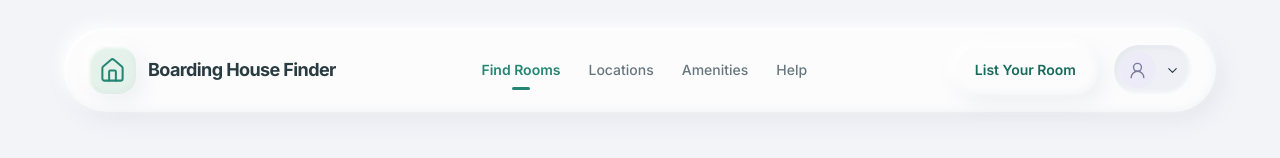
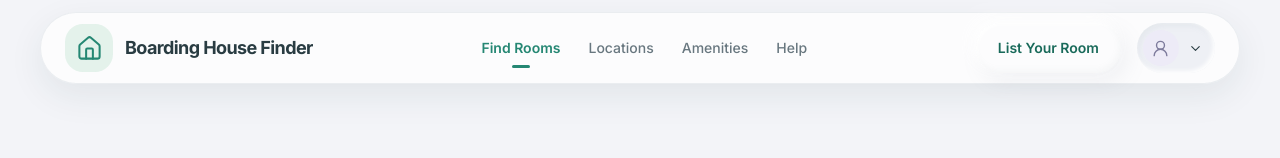
Before and after one commit to ChessmanProg/Boarding-House-Finder, a React (Vite) app: page / in a window 1280 px wide. Shown: the top 158 px of the page. Built offline with nearby package versions, Linux system fonts and the light colour scheme; no server answers; the database is empty.

Commit message:
Restyle navigation as floating sticky header

```diff
--- a/src/components/Header.tsx
+++ b/src/components/Header.tsx
@@ -150,10 +150,10 @@ export default function Header({ onListingCreated }: HeaderProps) {
 
   return (
     <>
-      <header className="px-4 pt-7 sm:px-8 lg:px-16">
-        <div className="flex h-[84px] items-center justify-between rounded-full bg-surface px-4 shadow-raised sm:px-6">
+      <header className="sticky top-0 z-40 px-3 pt-3 sm:px-6 lg:px-10">
+        <div className="mx-auto flex h-[72px] max-w-[1440px] items-center justify-between rounded-full border border-line/70 bg-surface/95 px-4 shadow-[0_12px_35px_rgba(28,65,58,0.08)] backdrop-blur-xl sm:px-6">
           <a href="/" className="flex items-center gap-3">
-            <span className="flex size-12 shrink-0 items-center justify-center rounded-[18px] bg-brand-tint shadow-raised">
+            <span className="flex size-12 shrink-0 items-center justify-center rounded-[18px] bg-brand-tint">
               <House size={27} strokeWidth={1.8} className="text-brand" />
             </span>
             <span className="hidden text-lg font-bold tracking-[-0.6px] text-ink sm:block">Boarding House Finder</span>
```
